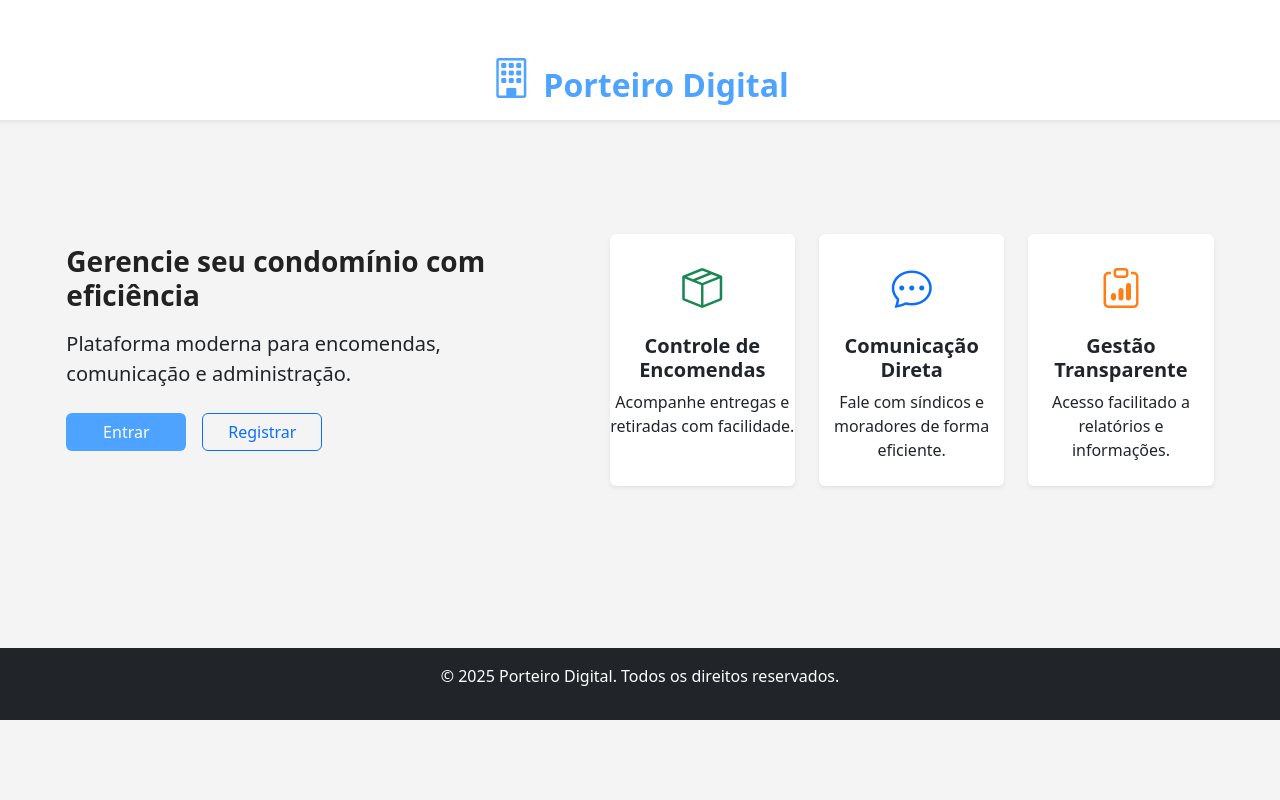
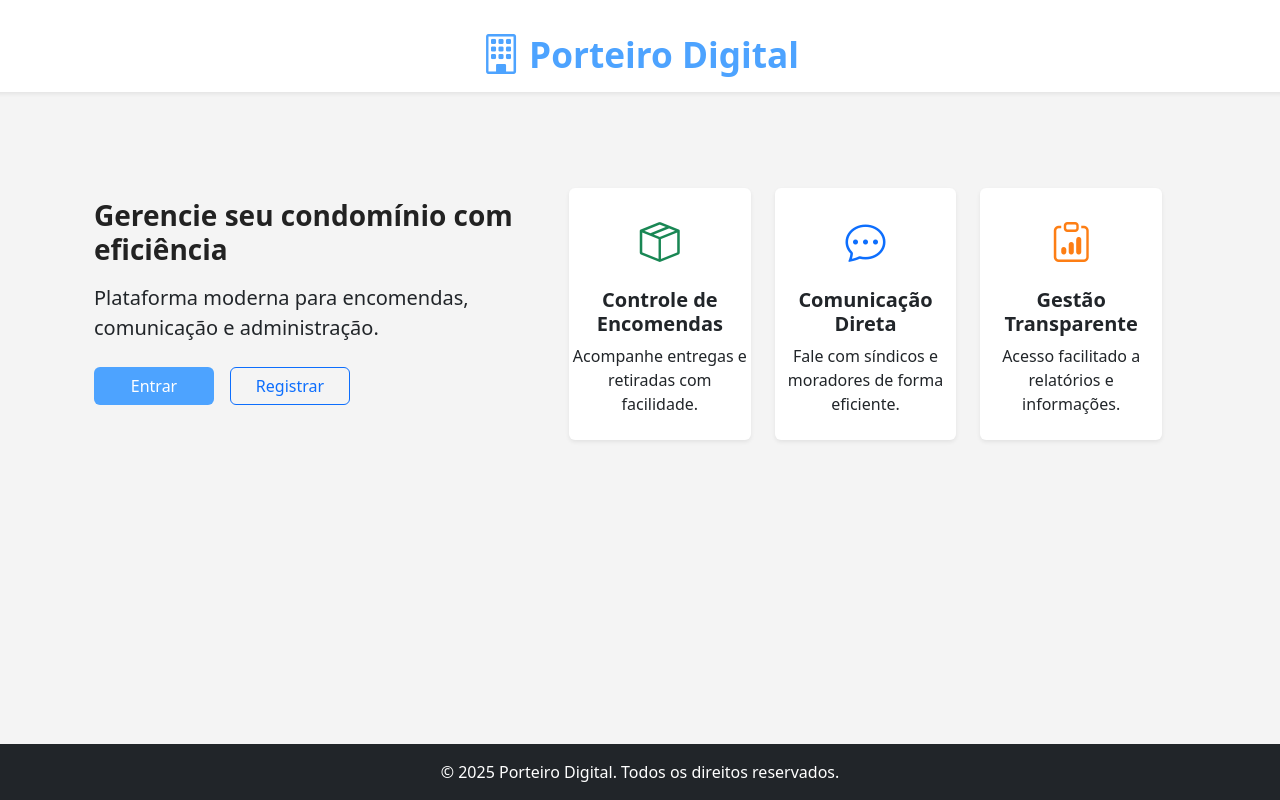
Before and after one commit to NicolasGayb/PorteiroDigital, a Flask app: page / in a window 1280 px wide. Run offline with Flask 3, Linux system fonts and the light colour scheme.

Commit message:
remodelar index

```diff
--- a/templates/index.html
+++ b/templates/index.html
@@ -11,16 +11,17 @@
 </head>
 <body style="background: #f4f4f4;">
   <div class="container-fluid px-0" style="min-height: 100vh;">
-    <!-- Topo com logo e título -->
-    <div class="row justify-content-center pt-5 pb-2 bg-white shadow-sm">
-      <div class="col-12 text-center">
+    <!-- Topo com logo e título centralizado -->
+    <div class="row pt-4 pb-2 bg-white shadow-sm align-items-center justify-content-center" style="min-height: 80px;">
+      <div class="col-12 d-flex justify-content-center align-items-center">
         <i class="bi bi-building" style="font-size: 2.5rem; color: #4da3ff;"></i>
-        <h1 class="fw-bold d-inline-block ms-2" style="color: #4da3ff; font-size: 2rem; vertical-align: middle;">Porteiro Digital</h1>
+        <h1 class="fw-bold ms-2 mb-0" style="color: #4da3ff; font-size: 2.2rem; vertical-align: middle;">Porteiro Digital</h1>
       </div>
     </div>
     <!-- Hero e recursos -->
-    <div class="row justify-content-center align-items-center" style="min-height: 60vh;">
-      <div class="col-lg-5 col-md-7 col-12 px-4 py-5">
+    <div class="container-xl py-5">
+      <div class="row align-items-center justify-content-between flex-lg-nowrap flex-wrap">
+        <div class="col-lg-5 col-md-7 col-12 px-4 py-5 d-flex flex-column justify-content-center align-items-start">
           <h3 class="fw-bold mb-3" style="color: #222;">Gerencie seu condomínio com eficiência</h3>
           <p class="lead mb-4">Plataforma moderna para encomendas, comunicação e administração.</p>
           <div class="d-flex gap-3 mb-4">
@@ -28,8 +29,8 @@
             <a href="/register" class="btn btn-outline-primary" style="font-weight: 500; min-width: 120px;">Registrar</a>
           </div>
         </div>
-      <div class="col-lg-6 col-md-8 col-12 px-4 py-5">
-        <div class="row g-4">
+        <div class="col-lg-7 col-md-12 col-12 px-4 py-5">
+          <div class="row g-4 w-100 justify-content-center">
             <div class="col-md-4 col-12">
               <div class="card border-0 shadow-sm py-4 h-100 text-center">
                 <div class="mb-3">
@@ -60,9 +61,10 @@
           </div>
         </div>
       </div>
+    </div>
     <!-- Rodapé -->
-    <footer class="footer text-center mt-5 bg-dark text-white p-3 w-100">
-      <p>© 2025 Porteiro Digital. Todos os direitos reservados.</p>
+    <footer class="footer text-center bg-dark text-white p-3 w-100" style="position:fixed; bottom:0; left:0; width:100%; z-index:100;">
+      <p class="mb-0">© 2025 Porteiro Digital. Todos os direitos reservados.</p>
     </footer>
   </div>
   <script src="https://cdn.jsdelivr.net/npm/bootstrap@5.3.0/dist/js/bootstrap.bundle.min.js"></script>
```
Lines whose indentation alone changed are shown as unchanged.
